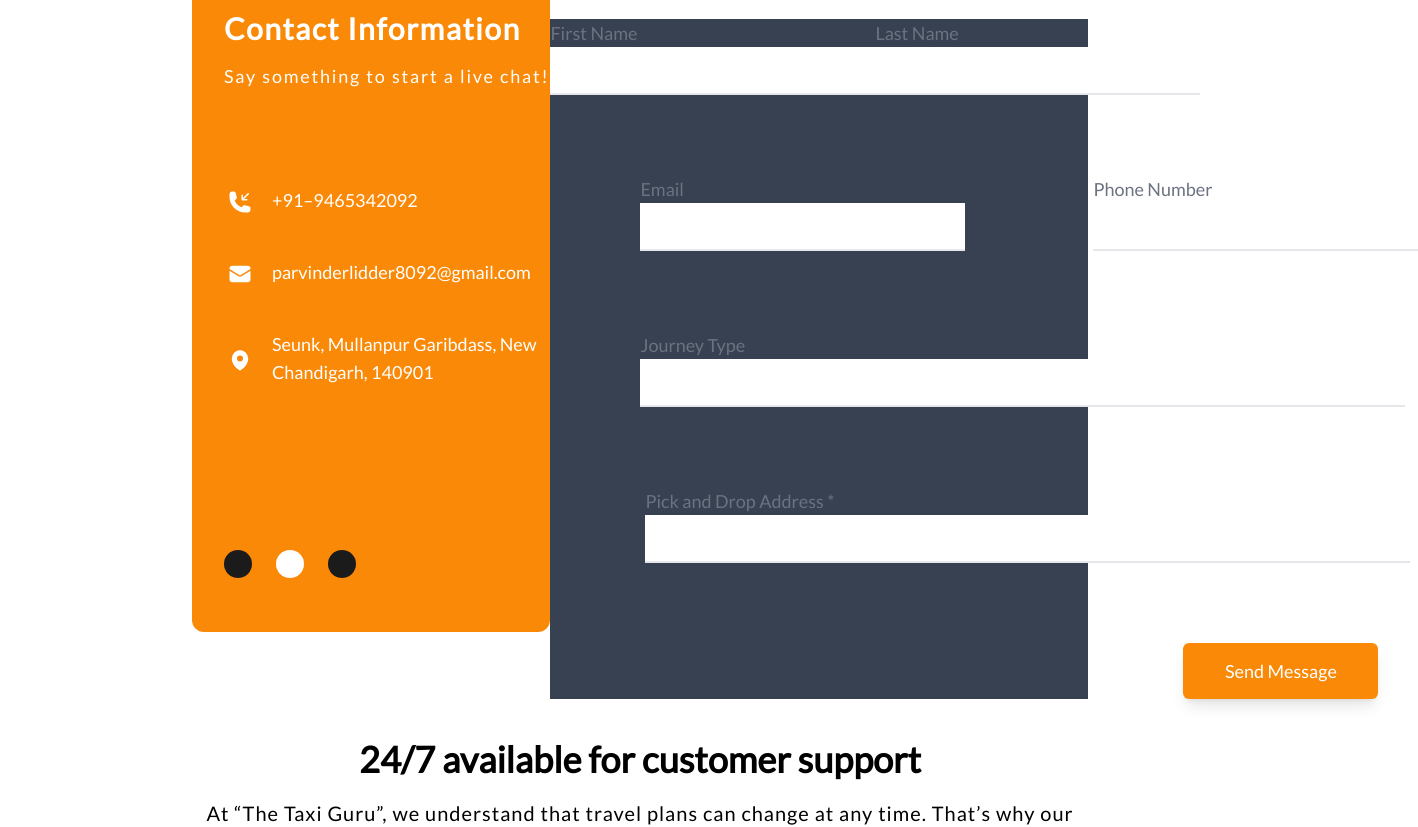
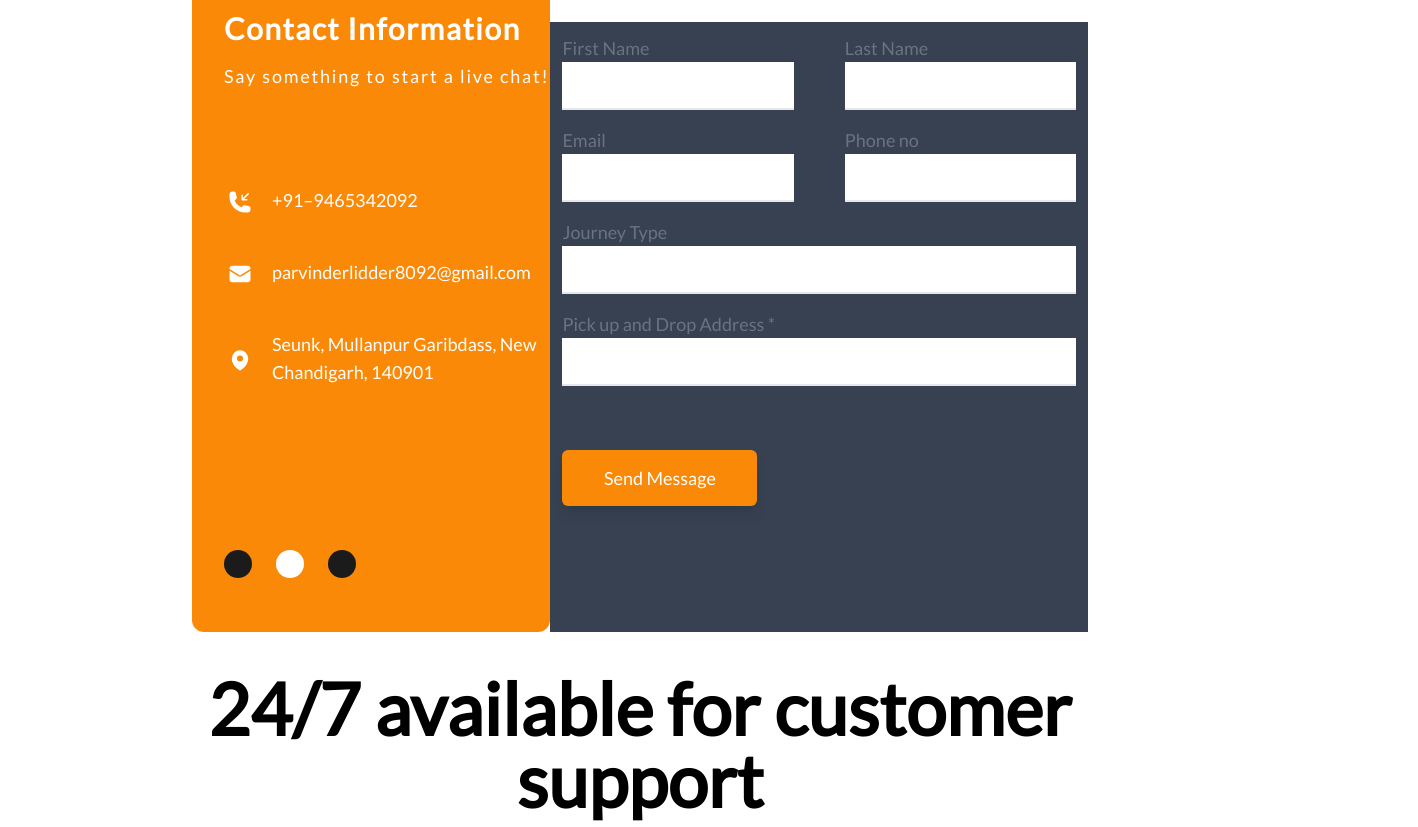
Before and after one commit to Pijushpatra2/Taxi-Guru, a React (Vite) app in the folder Client/taxi-guru/: page /contact-us in a window 1280 px wide. Shown: the part 440-1267 px from the top of the page, 1418 px wide, since content can reach past the window. Built offline with nearby package versions, Linux system fonts and the light colour scheme.

Commit message:
contact us page responsive

```diff
--- a/Client/taxi-guru/src/Pages/ContactPage/ContactPage.jsx
+++ b/Client/taxi-guru/src/Pages/ContactPage/ContactPage.jsx
@@ -7,7 +7,6 @@ import { styles } from "../../Style";
 export default function ContactPage() {
   return (
     <div className="w-[100%] m-0 lg:w-[70%] lg:mx-[15%]">
-
       <div className="text-center">
         <h2 className={`${styles.forResponsive}font-sans font-bold mt-8`}>
           Contact Us
@@ -21,8 +20,8 @@ export default function ContactPage() {
 
       {/* from dev */}
 
-      <div className="flex-row lg:flex">
-        <div className=" h-[650px] bg-[#FA8907] rounded-xl pt-7 mt-16 shadow-3xl lg:w-[40%] ">
+      <div className="flex-row lg:flex mt-16">
+        <div className=" h-[650px] bg-[#FA8907] rounded-xl pt-7  shadow-3xl lg:w-[40%] ">
           <h4 className="text-3xl font-semibold tracking-wider pl-8 text-white">
             Contact Information
           </h4>
@@ -96,66 +95,65 @@ export default function ContactPage() {
             <div className="bg-[#1B1B1B] h-7 w-7 rounded-full"></div>
           </div>
         </div>
+
         {/* From */}
-        <div className=" mt-[101px] bg-gray-700 lg:w-[60%]">
+
+        <div className="w-[100%] bg-gray-700 mt-4 p-3 lg:w-[60%] lg:mt-10">
           <form className="text-gray-500">
-            <div className="flex">
-              <div className="mb-4 text-lg">
+            <div className="flex lg:w-[100%] gap-[10%]">
+              <div className="mb-4 text-lg w-[45%]">
                 <label htmlFor="First Name">First Name</label>
                 <input
                   type="text"
-                  className="border-b-2 w-[325px] border-gray- h-12 outline-none text-base"
+                  className="border-b-2 border-gray- h-12 outline-none text-base w-full"
                 />
               </div>
 
-              <div className="mb-4 text-lg">
+              <div className="mb-4 text-lg w-[45%]">
                 <label htmlFor="First Name">Last Name</label>
                 <input
                   type="text"
-                  className="border-b-2 w-[325px] border-gray- h-12 outline-none text-base"
-                />
-              </div>
-            </div>
-            <div className="flex gap-32  ml-[90px] mt-16">
-              <div className="mb-4 text-lg">
-                <label htmlFor="Email">Email</label>
-                <input
-                  type="text"
-                  className="border-b-2 w-[325px] border-gray- h-12 outline-none text-base"
-                />
-              </div>
-
-              <div className="mb-4 text-lg">
-                <label htmlFor="Phone Number">Phone Number</label>
-
-                <input
-                  type="text"
-                  className="border-b-2 w-[325px] border-gray- h-12 outline-none text-base"
-                />
-              </div>
-            </div>
-            <div className="flex  ml-[90px] mt-16">
-              <div className="mb-4 text-lg">
-                <label htmlFor="Email">Journey Type</label>
-
-                <input
-                  type="text"
-                  className="border-b-2 w-[765px] border-gray- h-12 outline-none text-base"
-                />
-              </div>
-            </div>
-            <div className="flex  ml-[95px] mt-16">
-              <div className="mb-4 text-lg">
-                <label htmlFor="Email">Pick and Drop Address *</label>
-
-                <input
-                  type="text"
-                  className="border-b-2 w-[765px] border-gray- h-12 outline-none text-base"
+                  className="border-b-2 border-gray- h-12 outline-none text-base w-full"
                 />
               </div>
             </div>
 
-            <div className="  ml-[633px] mt-16">
+            <div className="flex lg:w-[100%] gap-[10%]">
+              <div className="mb-4 text-lg w-[45%]">
+                <label htmlFor="First Name">Email</label>
+                <input
+                  type="text"
+                  className="border-b-2 border-gray- h-12 outline-none text-base w-full"
+                />
+              </div>
+
+              <div className="mb-4 text-lg w-[45%]">
+                <label htmlFor="First Name">Phone no</label>
+                <input
+                  type="text"
+                  inputMode="numeric"
+                  className="border-b-2 border-gray- h-12 outline-none text-base w-full"
+                />
+              </div>
+            </div>
+
+            <div className="mb-4 text-lg w-full">
+              <label htmlFor="First Name">Journey Type</label>
+              <input
+                type="text"
+                className="border-b-2 border-gray- h-12 outline-none text-base w-full"
+              />
+            </div>
+
+            <div className="mb-4 text-lg w-full">
+              <label htmlFor="First Name">Pick up and Drop Address *</label>
+              <input
+                type="text"
+                className="border-b-2 border-gray- h-12 outline-none text-base w-full"
+              />
+            </div>
+
+            <div className=" mt-16">
               <button className="bg-[#FA8907] text-white h-[56px] w-[195px] rounded-md text-lg shadow-lg">
                 Send Message
               </button>
@@ -167,7 +165,7 @@ export default function ContactPage() {
       {/* from end */}
 
       <div>
-        <h2 className="mt-10 text-center text-4xl font-extrabold">
+        <h2 className={`${styles.forResponsive}mt-10 text-center font-extrabold`}>
           24/7 available for customer support
         </h2>
         <p className="text-center text-xl font-medium tracking-wider mt-5">
@@ -180,7 +178,7 @@ export default function ContactPage() {
         <img src={Map} alt="" className="w-full h-30" />
       </div>
       <div className="mt-32">
-        <Footer/>
+        <Footer />
       </div>
     </div>
   );
```
